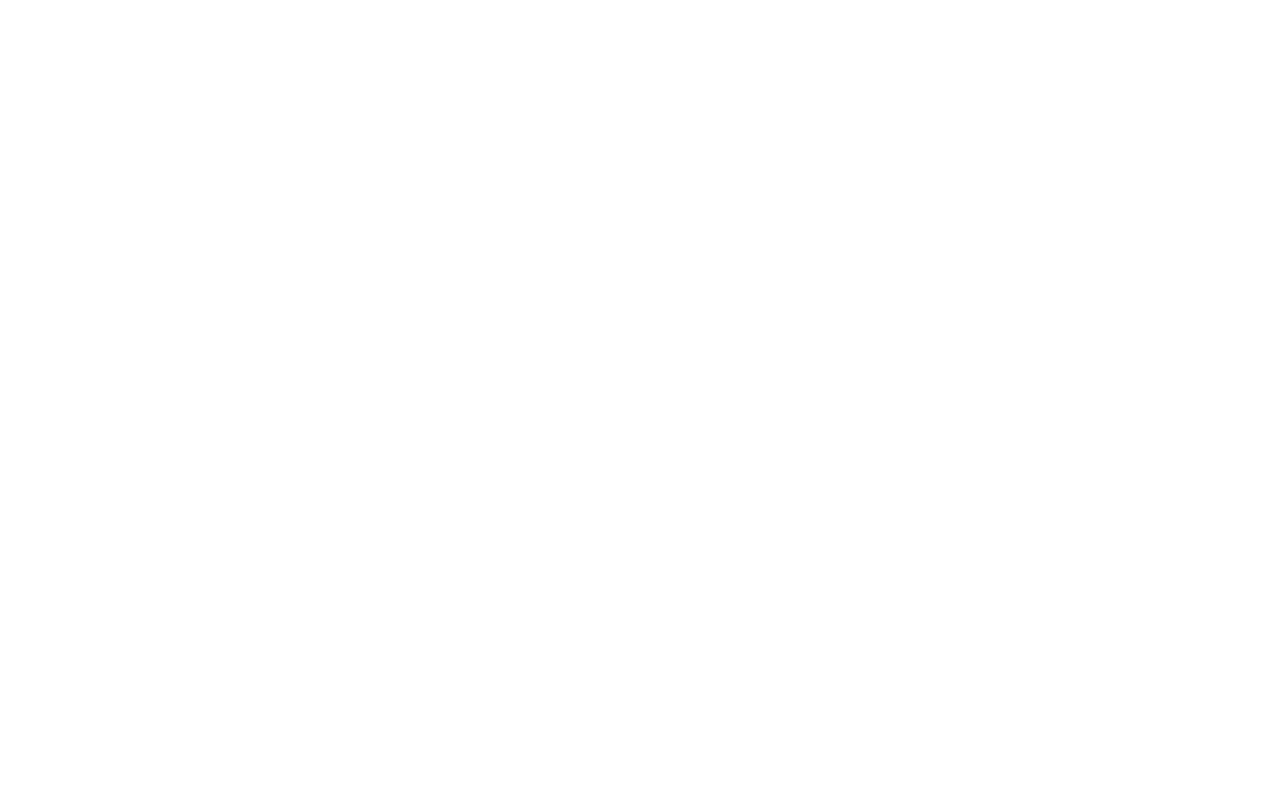
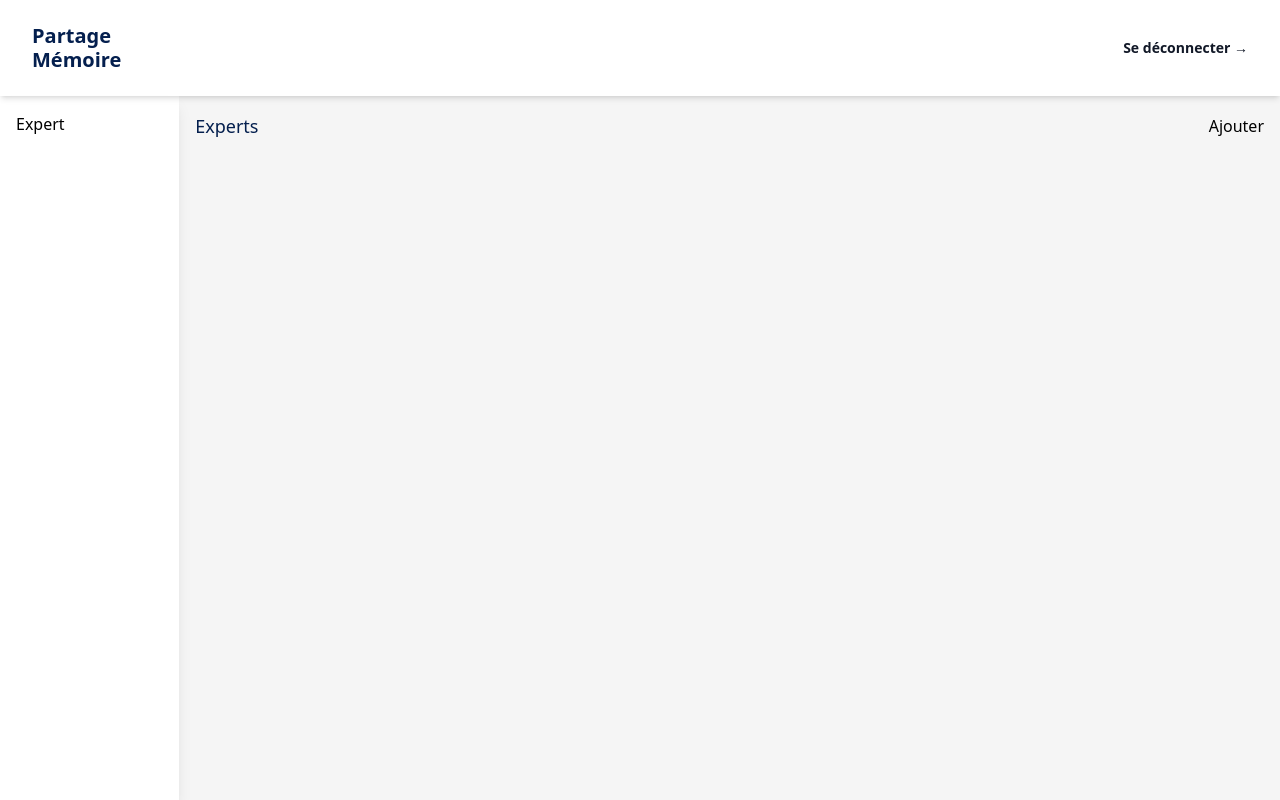
Before and after one commit to Olacgk/pmemoire_front, a React (Vite) app: page /dashboard/experts in a window 1280 px wide. Before the commit this address had no page. Built offline with nearby package versions, Linux system fonts and the light colour scheme.

Commit message:
dashboard layout fixed

```diff
--- a/src/App.tsx
+++ b/src/App.tsx
@@ -3,6 +3,7 @@
 import Home from './pages/landing-page/home'
 import Login from './pages/landing-page/login'
 import DashboardLayout from './layouts/dashboardLayout'
+import Expert from './pages/dashboard-pages/expert'
 
 function App() {
 
@@ -14,7 +15,9 @@
           <Route path='/' element={<Home/>}/>
           <Route path='/login' element={<Login/>}/>
         </Route>
-        <Route path='/dashboard' element={<DashboardLayout/>}></Route>
+        <Route path='/dashboard' element={<DashboardLayout/>}>
+          <Route path='experts' element={<Expert/>}/>
+        </Route>
       </Routes>
     </BrowserRouter>
   )
--- a/src/components/Header.tsx
+++ b/src/components/Header.tsx
@@ -5,7 +5,7 @@
 export default function Header() {
   return (
     <>
-      <div className="fixed w-full flex justify-center">
+      <div className="sticky top-0 w-full flex justify-center">
         <header className="py-4 px-4 shadow-md bg-[#041f4eef] w-[80%] text-white rounded-b-lg">
           <div className="container flex items-center justify-between">
             <div className="flex items-center justify-center">
--- a/src/components/dashboard/header.tsx
+++ b/src/components/dashboard/header.tsx
@@ -3,7 +3,7 @@
 
 export default function HeaderDash() {
   return (
-    <header className="bg-white">
+    <header className="bg-white top-0 sticky w-full shadow-md shadow-blue-gray-900/5">
       <nav aria-label="Global" className="mx-auto flex max-w-7xl items-center justify-between p-6 lg:px-8">
         <div className="flex lg:flex-1">
           <Link to="/" className="-m-1.5 p-1.5">
--- a/src/components/dashboard/sidebar.tsx
+++ b/src/components/dashboard/sidebar.tsx
@@ -1,11 +1,15 @@
 // import React from 'react'
 
-export default function sidebar() {
+import { Link } from "react-router-dom";
+
+export default function SidebarDash() {
   return (
     <>
-        <aside>
-
-        </aside>
+      <aside className="h-[calc(100vh-6rem)] w-[14%] p-4 shadow-lg shadow-blue-gray-900/5 sticky flex-col items-center">
+        <nav>
+          <Link to="experts"> Expert</Link>
+        </nav>
+      </aside>
     </>
-  )
+  );
 }
--- a/src/layouts/dashboardLayout.tsx
+++ b/src/layouts/dashboardLayout.tsx
@@ -1,11 +1,21 @@
 // import React from 'react'
 
+import { Outlet } from "react-router-dom";
 import HeaderDash from "../components/dashboard/header";
+import SidebarDash from "../components/dashboard/sidebar";
 
 export default function DashboardLayout() {
   return (
     <>
-      <HeaderDash/>
+      <div>
+        <HeaderDash />
+        <div className="flex ">
+          <SidebarDash />
+          <div className="p-4 h-[calc(100vh-96px)] bg-[#f5f5f5] w-[86%]">
+            <Outlet />
+          </div>
+        </div>
+      </div>
     </>
-  )
+  );
 }
--- /dev/null
+++ b/src/pages/dashboard-pages/expert.tsx
@@ -0,0 +1,13 @@
+// import React from 'react'
+
+export default function Expert() {
+  return (
+    <div className="">
+        <div className="flex justify-between">
+            <p className="text-lg text-[#041f4e]">Experts</p>
+            <button>Ajouter</button>
+        </div>
+
+    </div>
+  )
+}
--- a/src/pages/landing-page/home.tsx
+++ b/src/pages/landing-page/home.tsx
@@ -5,7 +5,7 @@
     const { Search } = Input;
   return (
     <>
-      <div className="bg-homeBg bg-cover bg-center min-h-screen flex items-center justify-center">
+      <div className="bg-homeBg bg-center min-h-screen flex items-center justify-center">
         <div className="bg-[#041f4e9d] rounded-lg p-4 flex justify-between items-center w-[70%] h-auto flex-col gap-8">
           <div>
             <ul className="flex items-center justify-between">
--- a/src/pages/landing-page/login.tsx
+++ b/src/pages/landing-page/login.tsx
@@ -55,12 +55,14 @@
             </div>
 
             <div>
+              <Link to={"/dashboard"}>
                 <button
                   type="submit"
                   className="flex w-full justify-center rounded-md bg-[#041f4e] px-3 py-1.5 text-sm font-semibold leading-6 text-white shadow-sm hover:bg-indigo-500 focus-visible:outline focus-visible:outline-2 focus-visible:outline-offset-2 focus-visible:outline-indigo-600"
                 >
                   Sign in
                 </button>
+              </Link>
             </div>
           </form>
 
```
Lines whose indentation alone changed are shown as unchanged.
